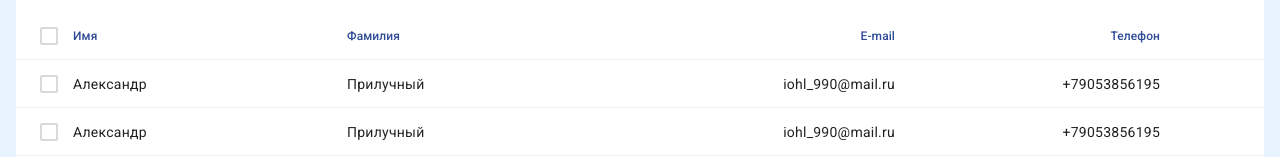
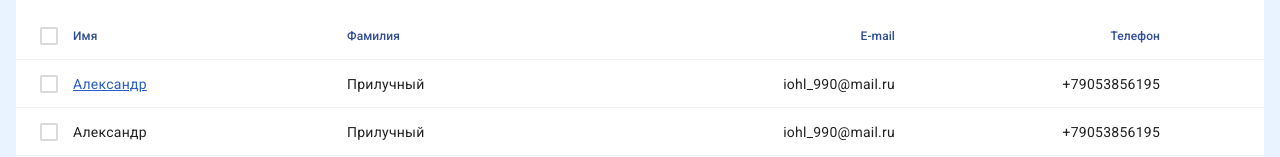
Before and after one commit to aleksandrWeb132/taskUserTable, an Angular app: page / in a window 1280 px wide. In both pictures the pointer is over the element 201 px from the left and 240 px from the top of the page. Shown: the part 157-314 px from the top of the page. Built offline with nearby package versions, Linux system fonts and the light colour scheme.

Commit message:
Добавил стили для поля Имя

```diff
--- a/src/styles.scss
+++ b/src/styles.scss
@@ -83,6 +83,13 @@ body {
     line-height: 22px !important;
 
     border-bottom: 1px solid #f1f1f1;
+
+    .clients__mat-table-column-name {
+      &:hover {
+        color: #295DC7;
+        text-decoration: underline;
+      }
+    }
   }
 
   .clients__table-body-row.active {
@@ -109,6 +116,9 @@ body {
     flex-shrink: 1;
 
     padding: 0 6px 0 12px !important;
+
+    cursor: pointer;
+    user-select: none;
   }
 
   .clients__mat-table-column-surname {
```
